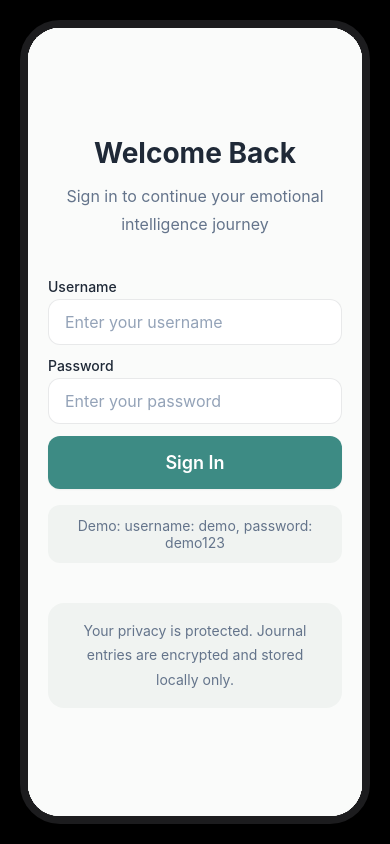
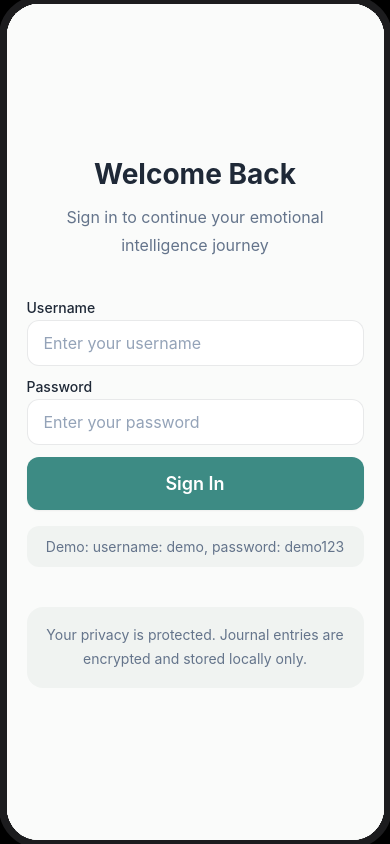
Before and after one commit to iVectorFlux/appv1, an Expo app drawn with the web renderer of React Native: screen /login in a window 390 px wide. Built offline with nearby package versions, Linux system fonts and the light colour scheme; Expo Router itself is replaced by a stand-in of ours; some packages are replaced by stand-ins of ours.

Commit message:
Fix mobile frame dimensions and modal presentation on web
Layout Changes:
- Simplified mobileFrame styles to fixed iPhone 16 Pro dimensions (393x852)
- Removed conflicting aspectRatio and calc() constraints
- Use 'card' presentation for full-eq-test on web to stay within frame
- Keep 'fullScreenModal' only on native platforms

CSS Updates:
- Added box-sizing: border-box globally
- Set html/body/root to 100% dimensions with overflow hidden
- Added CSS variables for iPhone dimensions

```diff
--- a/app/_layout.tsx
+++ b/app/_layout.tsx
@@ -54,8 +54,9 @@ export default function RootLayout() {
             <Stack.Screen
               name="full-eq-test"
               options={{
-                presentation: 'fullScreenModal',
-                animation: 'slide_from_bottom',
+                // On web, use card presentation to stay within mobile frame
+                presentation: 'card',
+                animation: 'slide_from_right',
               }}
             />
           </Stack>
@@ -85,23 +86,20 @@ export default function RootLayout() {
   );
 }
 
+// iPhone 16 Pro dimensions
+const IPHONE_WIDTH = 393;
+const IPHONE_HEIGHT = 852;
+
 const styles = StyleSheet.create({
   webContainer: {
     flex: 1,
-    width: '100%',
-    height: '100%',
     backgroundColor: '#000',
     alignItems: 'center',
     justifyContent: 'center',
-    padding: 20,
-    minHeight: '100vh',
   },
   mobileFrame: {
-    width: 393,
-    height: 852,
-    maxWidth: 'calc(100vw - 40px)',
-    maxHeight: 'calc(100vh - 40px)',
-    aspectRatio: 393 / 852,
+    width: IPHONE_WIDTH,
+    height: IPHONE_HEIGHT,
     borderRadius: 40,
     overflow: 'hidden',
     shadowColor: '#000',
@@ -112,6 +110,5 @@ const styles = StyleSheet.create({
     // iPhone 16 Pro frame styling
     borderWidth: 8,
     borderColor: '#1C1C1E',
-    position: 'relative',
   },
 });
--- a/src/styles/index.css
+++ b/src/styles/index.css
@@ -5,6 +5,24 @@
 /* EQ App Custom Styles */
 * {
   font-family: 'Inter', -apple-system, BlinkMacSystemFont, sans-serif;
+  box-sizing: border-box;
+}
+
+/* Mobile Frame Container - iPhone 16 Pro dimensions */
+:root {
+  --iphone-width: 393px;
+  --iphone-height: 852px;
+  --iphone-aspect-ratio: calc(393 / 852);
+}
+
+/* Ensure app doesn't overflow */
+html, body, #root {
+  margin: 0;
+  padding: 0;
+  width: 100%;
+  height: 100%;
+  overflow: hidden;
+  background-color: #000;
 }
 
 /* Custom scrollbar for mobile feel */
```
